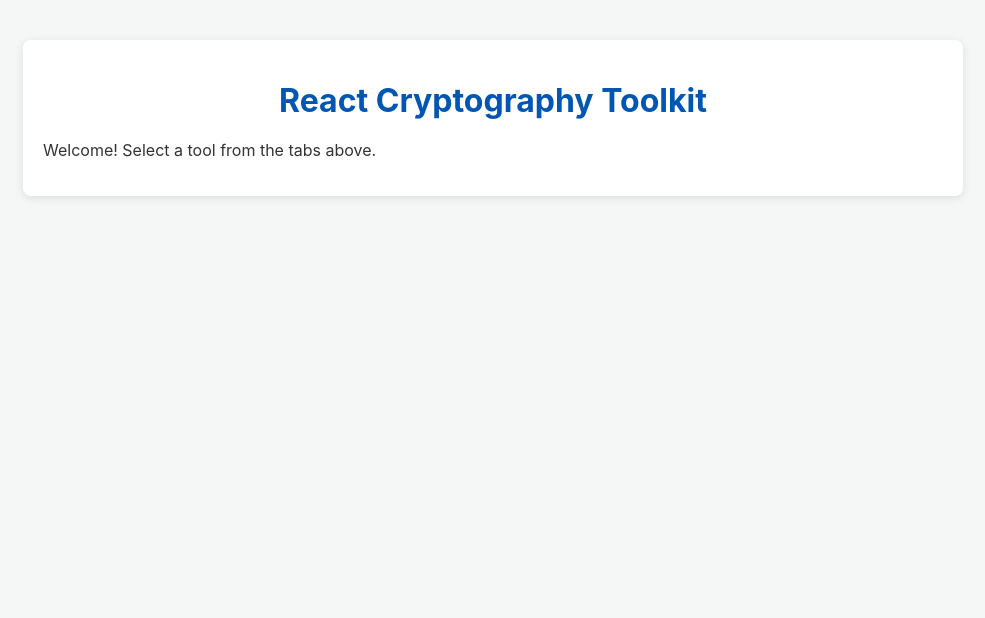
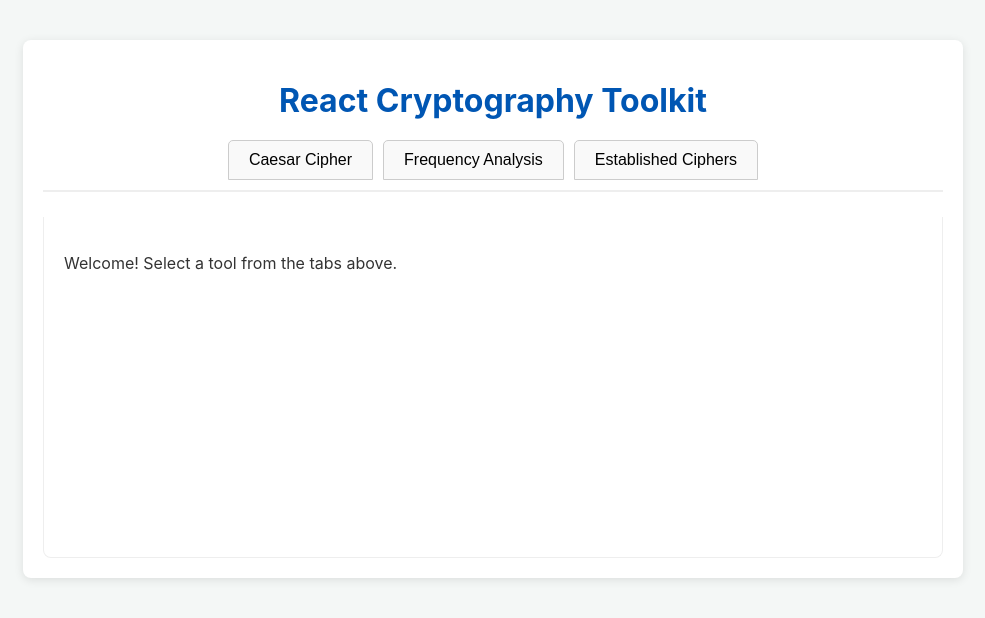
Before and after one commit to Arham-Tahir64/CPSC329-Final-Project, a React (Create React App) app: page / in a window 1280 px wide. Shown: the top 618 px of the page, without its empty margins (147-1132 px from the left). Built offline with nearby package versions, Linux system fonts and the light colour scheme.

Commit message:
Added UI elements for tab navigation

```diff
--- a/src/App.js
+++ b/src/App.js
@@ -4,8 +4,18 @@ function App() {
   return (
     <div className="App">
       <h1>React Cryptography Toolkit</h1>
-      <p>Welcome! Select a tool from the tabs above.</p>
-      {/* Tabs and content will go here */}
+
+      {/* Tabs will be here */}
+      <div className="tabs">
+        <button>Caesar Cipher</button>
+        <button>Frequency Analysis</button>
+        <button>Established Ciphers</button>
+      </div>
+
+      <div className="tab-content">
+        <p>Welcome! Select a tool from the tabs above.</p>
+        {/* Content here */}
+      </div>
     </div>
   );
 }
--- a/src/index.css
+++ b/src/index.css
@@ -31,3 +31,43 @@ h1, h2 {
   text-align: center;
   margin-bottom: 20px;
 }
+
+/* Tabs */
+.tabs {
+  display: flex;
+  justify-content: center;
+  margin-bottom: 25px;
+  border-bottom: 2px solid #eee;
+  padding-bottom: 10px;
+}
+
+.tabs button {
+  padding: 10px 20px;
+  margin: 0 5px;
+  cursor: pointer;
+  border: 1px solid #ccc;
+  background-color: #f9f9f9;
+  border-radius: 5px 5px 0 0;
+  font-size: 1em;
+  transition: background-color 0.3s, border-color 0.3s;
+}
+
+.tabs button:hover {
+  background-color: #e9e9e9;
+}
+
+.tabs button.active {
+  background-color: #007bff;
+  color: white;
+  border-color: #007bff;
+  border-bottom: 1px solid #007bff; /* Adjust for active look */
+}
+
+.tab-content {
+  padding: 20px;
+  border: 1px solid #eee;
+  border-top: none;
+  border-radius: 0 0 8px 8px;
+  background-color: #ffffff;
+  min-height: 300px; /* Ensure content area has some height */
+}
```
